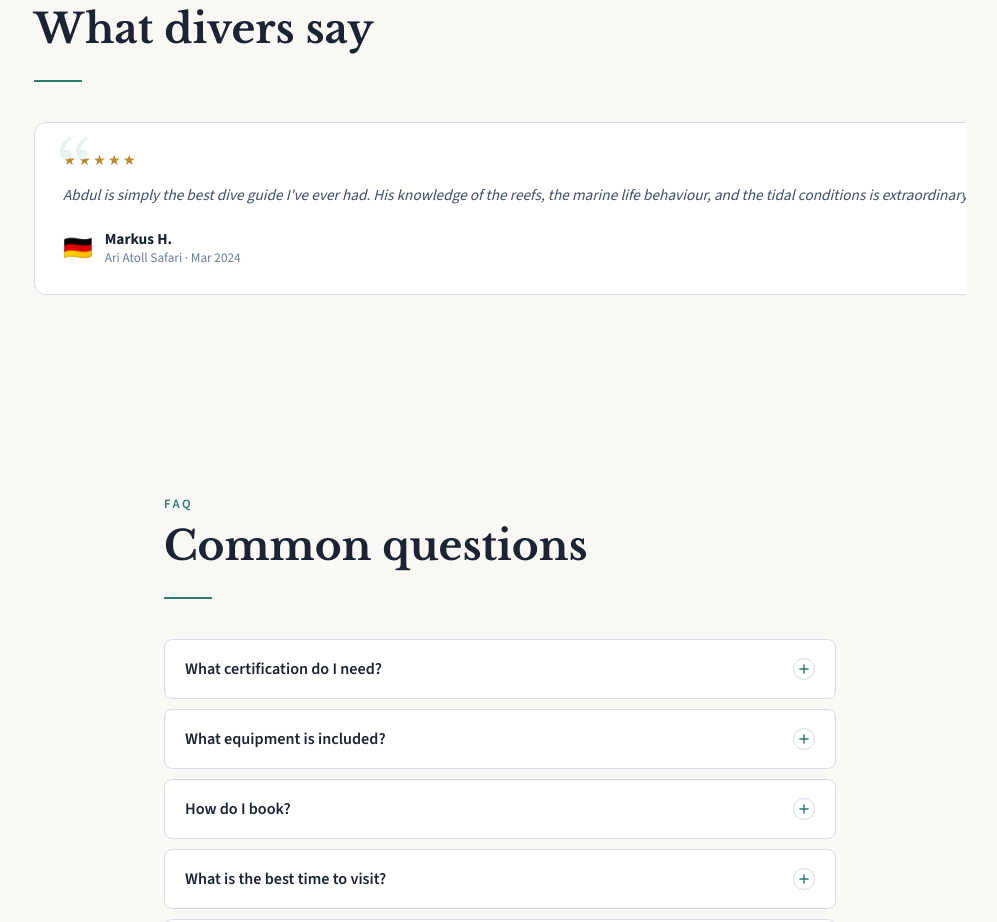
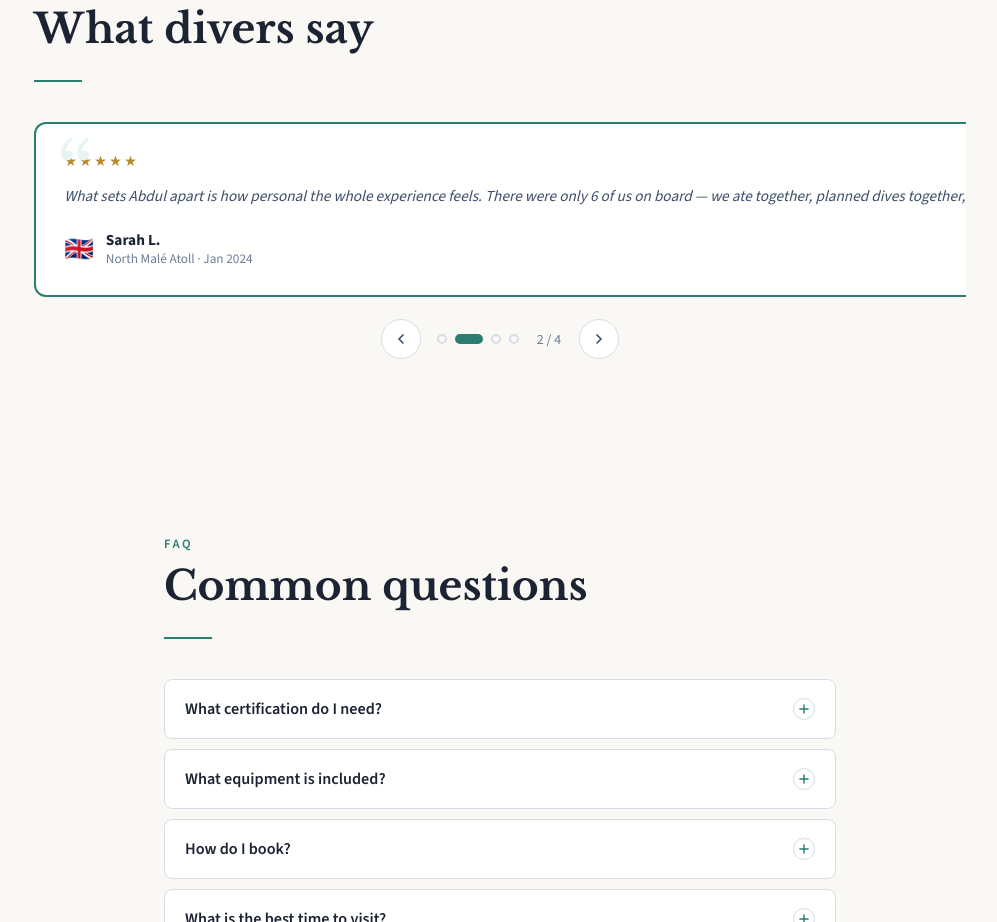
Before and after one commit to YouCanCallMeMomo/Hammerhead2, a React (Vite) app: page / in a window 1280 px wide. Shown: the part 5620-6542 px from the top of the page, without its empty margins (140-1137 px from the left). Built offline with nearby package versions, Linux system fonts and the light colour scheme.

Commit message:
feat: rebuild testimonials — interactive carousel with dots, prev/next buttons, auto-play, active card highlight

```diff
--- a/src/components/Testimonials.jsx
+++ b/src/components/Testimonials.jsx
@@ -1,3 +1,5 @@
+import { useState, useEffect, useRef, useCallback } from 'react'
+
 const REVIEWS = [
   {
     stars: '★★★★★',
@@ -30,6 +32,61 @@ const REVIEWS = [
 ]
 
 export default function Testimonials({ lang }) {
+  const [idx, setIdx] = useState(0)
+  const [paused, setPaused] = useState(false)
+  const scrollRef = useRef(null)
+  const timerRef = useRef(null)
+  const total = REVIEWS.length
+
+  const getCardOffset = useCallback((i) => {
+    const wrap = scrollRef.current
+    if (!wrap) return 0
+    const card = wrap.querySelector('.testi-card')
+    if (!card) return 0
+    return i * (card.offsetWidth + 20)
+  }, [])
+
+  const scrollToIdx = useCallback((i) => {
+    const newIdx = ((i % total) + total) % total
+    const wrap = scrollRef.current
+    if (wrap) wrap.scrollTo({ left: getCardOffset(newIdx), behavior: 'smooth' })
+    setIdx(newIdx)
+  }, [total, getCardOffset])
+
+  const next = useCallback(() => scrollToIdx(idx + 1), [idx, scrollToIdx])
+  const prev = useCallback(() => scrollToIdx(idx - 1), [idx, scrollToIdx])
+
+  // Sync idx when user manually swipes
+  useEffect(() => {
+    const wrap = scrollRef.current
+    if (!wrap) return
+    const onScroll = () => {
+      const card = wrap.querySelector('.testi-card')
+      if (!card) return
+      const newIdx = Math.round(wrap.scrollLeft / (card.offsetWidth + 20))
+      setIdx(Math.min(newIdx, total - 1))
+    }
+    wrap.addEventListener('scroll', onScroll, { passive: true })
+    return () => wrap.removeEventListener('scroll', onScroll)
+  }, [total])
+
+  // Auto-play
+  useEffect(() => {
+    if (paused) { clearInterval(timerRef.current); return }
+    timerRef.current = setInterval(() => {
+      setIdx(i => {
+        const newIdx = (i + 1) % total
+        const wrap = scrollRef.current
+        if (wrap) {
+          const card = wrap.querySelector('.testi-card')
+          if (card) wrap.scrollTo({ left: newIdx * (card.offsetWidth + 20), behavior: 'smooth' })
+        }
+        return newIdx
+      })
+    }, 4000)
+    return () => clearInterval(timerRef.current)
+  }, [paused, total])
+
   const t = {
     en: { eyebrow: 'Guest Reviews', h2: 'What divers say' },
     id: { eyebrow: 'Ulasan Tamu', h2: 'Kata para penyelam' },
@@ -43,9 +100,15 @@ export default function Testimonials({ lang }) {
         <h2>{t.h2}</h2>
         <div className="divider-rule" />
 
-        <div className="testi-carousel reveal">
+        <div
+          className="testi-outer reveal"
+          onMouseEnter={() => setPaused(true)}
+          onMouseLeave={() => setPaused(false)}
+        >
+          {/* Scroll track */}
+          <div className="testi-scroll" ref={scrollRef}>
             {REVIEWS.map((r, i) => (
-            <div className="testi-card" key={i}>
+              <div className={`testi-card${i === idx ? ' active' : ''}`} key={i}>
                 <div className="testi-stars">{r.stars}</div>
                 <p className="testi-text">{r.text}</p>
                 <div className="testi-author">
@@ -58,6 +121,35 @@ export default function Testimonials({ lang }) {
               </div>
             ))}
           </div>
+
+          {/* Navigation bar */}
+          <div className="testi-nav">
+            <button className="testi-btn" onClick={prev} aria-label="Previous">
+              <svg width="16" height="16" viewBox="0 0 24 24" fill="none" stroke="currentColor" strokeWidth="2.5" strokeLinecap="round" strokeLinejoin="round">
+                <polyline points="15 18 9 12 15 6"/>
+              </svg>
+            </button>
+
+            <div className="testi-dots">
+              {REVIEWS.map((_, i) => (
+                <button
+                  key={i}
+                  className={`testi-dot${i === idx ? ' active' : ''}`}
+                  onClick={() => scrollToIdx(i)}
+                  aria-label={`Go to review ${i + 1}`}
+                />
+              ))}
+            </div>
+
+            <span className="testi-counter">{idx + 1} / {total}</span>
+
+            <button className="testi-btn" onClick={next} aria-label="Next">
+              <svg width="16" height="16" viewBox="0 0 24 24" fill="none" stroke="currentColor" strokeWidth="2.5" strokeLinecap="round" strokeLinejoin="round">
+                <polyline points="9 18 15 12 9 6"/>
+              </svg>
+            </button>
+          </div>
+        </div>
       </div>
     </section>
   )
--- a/src/index.css
+++ b/src/index.css
@@ -292,15 +292,24 @@ table.slots tr:hover td:first-child { background: var(--teal-lt); }
 /* ===========================
    TESTIMONIALS
 =========================== */
-.testi-carousel { display: flex; overflow-x: auto; scroll-snap-type: x mandatory; gap: 20px; padding-bottom: 24px; -webkit-overflow-scrolling: touch; margin-top: 40px; scrollbar-width: thin; scrollbar-color: var(--teal) var(--border); }
-.testi-carousel::-webkit-scrollbar { height: 8px; }
-.testi-carousel::-webkit-scrollbar-track { background: var(--border); border-radius: 4px; }
-.testi-carousel::-webkit-scrollbar-thumb { background: var(--teal); border-radius: 4px; }
+.testi-outer { margin-top: 40px; }
+.testi-scroll {
+  display: flex;
+  overflow-x: auto;
+  scroll-snap-type: x mandatory;
+  gap: 20px;
+  -webkit-overflow-scrolling: touch;
+  scrollbar-width: none;
+  padding-bottom: 2px;
+}
+.testi-scroll::-webkit-scrollbar { display: none; }
 .testi-card {
-  background: var(--white); border: 1px solid var(--border);
+  background: var(--white); border: 2px solid var(--border);
   border-radius: var(--r); padding: 28px; position: relative;
   min-width: calc(50% - 10px); flex-shrink: 0; scroll-snap-align: start;
+  transition: border-color .3s;
 }
+.testi-card.active { border-color: var(--teal); }
 .testi-card::before {
   content: '\201C'; font-family: var(--font-head);
   font-size: 5rem; color: var(--teal-lt);
@@ -312,6 +321,26 @@ table.slots tr:hover td:first-child { background: var(--teal-lt); }
 .testi-flag { font-size: 1.4rem; }
 .tname { font-size: .9rem; font-weight: 700; color: var(--ink); }
 .tmeta { font-size: .78rem; color: var(--ink3); }
+/* Nav bar */
+.testi-nav {
+  display: flex; align-items: center; justify-content: center;
+  gap: 16px; margin-top: 20px;
+}
+.testi-btn {
+  width: 40px; height: 40px; border-radius: 50%;
+  border: 1.5px solid var(--border); background: var(--white);
+  display: flex; align-items: center; justify-content: center;
+  cursor: pointer; color: var(--ink2); transition: all .2s; flex-shrink: 0;
+}
+.testi-btn:hover { border-color: var(--teal); color: var(--teal); background: var(--teal-lt); }
+.testi-dots { display: flex; gap: 8px; align-items: center; }
+.testi-dot {
+  width: 10px; height: 10px; border-radius: 50%;
+  border: 2px solid var(--border); background: transparent;
+  cursor: pointer; transition: all .3s; padding: 0; flex-shrink: 0;
+}
+.testi-dot.active { background: var(--teal); border-color: var(--teal); width: 28px; border-radius: 5px; }
+.testi-counter { font-size: .82rem; color: var(--ink3); min-width: 28px; text-align: center; }
 
 /* ===========================
    PRICING
@@ -421,7 +450,7 @@ footer.site-footer a:hover { color: #7ecec6; }
   .boat-photos { grid-template-columns: 1fr; }
   .boat-specs { grid-template-columns: repeat(2,1fr); }
   .pricing-grid { grid-template-columns: 1fr; }
-  .testi-card { min-width: 85%; scroll-margin-left: 24px; }
+  .testi-card { min-width: 85%; }
   .contact-cards { flex-direction: column; }
   .hero-stats { grid-template-columns: repeat(3,1fr); }
   .section { padding: 64px 0; }
```
Lines whose indentation alone changed are shown as unchanged.
